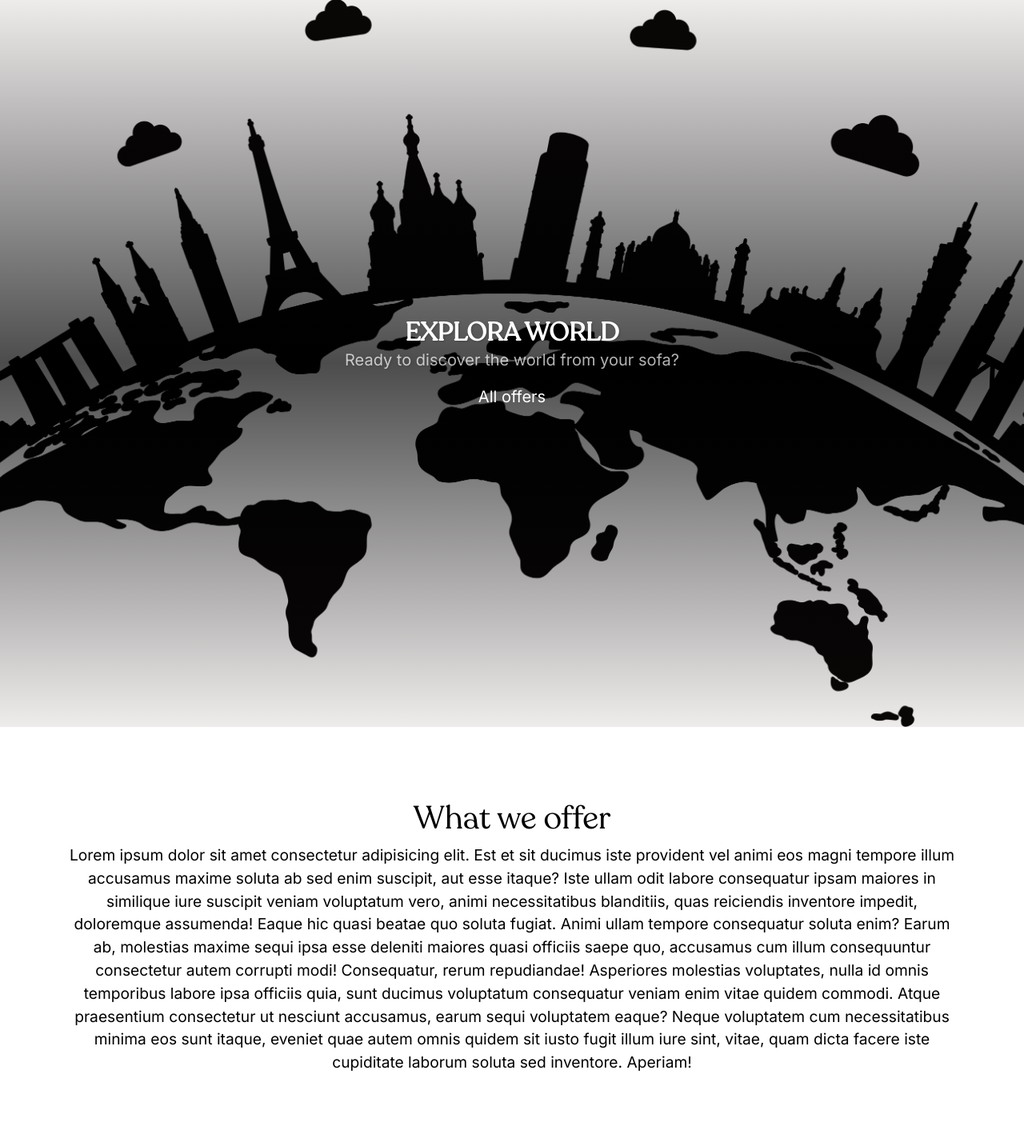
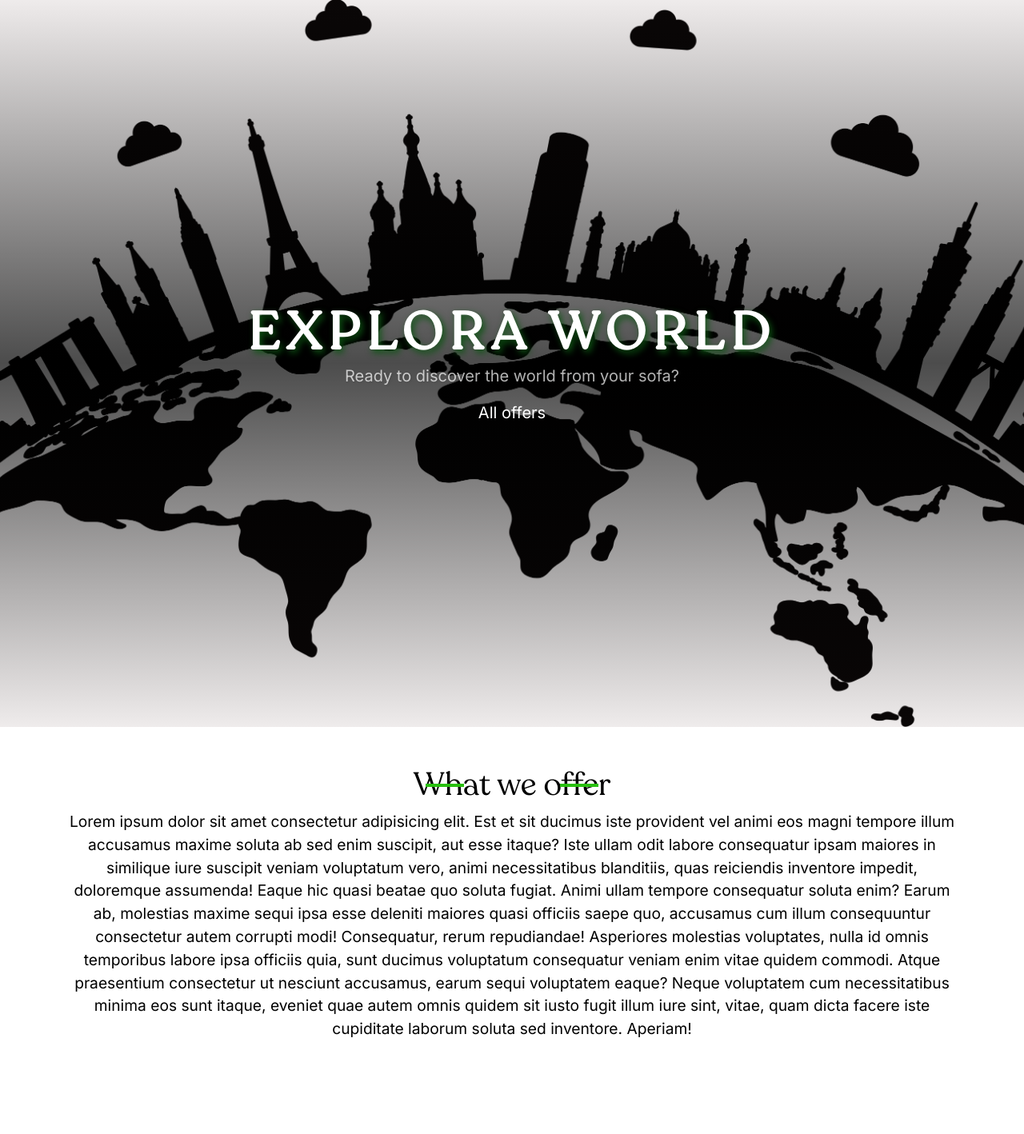
Before and after one commit to anjacquemin/rails_explora_world, a Rails app: page / in a window 1280 px wide. Shown: the part 67-1485 px from the top of the page at 80% size. Run offline with Rails 7, Linux system fonts and the light colour scheme; style sheets or scripts are compiled from the project's sources; parts of the project's set-up code (start-up, migrations or seed data) failed here and were passed over; some libraries are stand-ins or nearby versions.

Commit message:
pitite riviou pas ouf

```diff
--- a/app/assets/stylesheets/components/_banner.scss
+++ b/app/assets/stylesheets/components/_banner.scss
@@ -19,9 +19,11 @@
     margin: 0;
     color: white;
     text-shadow: 1px 1px 3px rgba(0,0,0,0.2);
-    font-size: 32px;
+    font-size: 65px;
     font-weight: bold;
     text-align: center;
+    letter-spacing: 9px;
+    text-shadow: 3px 4px 9px rgb(11, 83, 17);
   }
 
   p {
@@ -57,5 +59,30 @@
   background-color: white;
   color: black;
   text-align: center;
+  padding-bottom: 70px;
+  border-bottom: 1px solid black;
+}
 
+.section-title {
+  position: relative;
+
+  &::before {
+    content: "";
+    width: 48px;
+    height: 4px;
+    background-color: #29c00f;
+    position: absolute;
+    right: 450px;
+    top: 23px;
+  }
+
+  &::after {
+    content: "";
+    width: 48px;
+    height: 4px;
+    background-color: #29c00f;
+    position: absolute;
+    left: 450px;
+    top: 23px;
+  }
 }
--- a/app/assets/stylesheets/components/_cards.scss
+++ b/app/assets/stylesheets/components/_cards.scss
@@ -14,11 +14,12 @@
 .cards-hp{
   display: grid;
   grid-template-columns: 1fr 1fr 1fr;
-  grid-gap: 16px;
+  grid-gap: 30px;
 }
 
 .card-hp-category {
-  height: 30vh;
+  height: 20vh;
+  width: 300px;
   border-radius: 6px;
   background-size:contain;
   background-position: center;
@@ -26,12 +27,34 @@
   color: white;
   text-align: center;
   font-size: large;
+  transition:all ease 1s;
+  margin-bottom: 20px;
+
+  &:hover {
+    transform: scale(1.1);
+    box-shadow: 20px 8px 12px rgb(66, 58, 58);
+  }
 
   p {
     font-size: medium;
     margin-top: 70px;
   }
 }
+
+.card-review {
+  height: 30vh;
+  width: 400px;
+  background-size:cover;
+  background-repeat: no-repeat;
+  // background: none;
+  transform: rotate(10deg);
+  border-radius: 10px;
+  margin-left: 150px;
+
+}
+
+
+
 // Smallest device
 @media (min-width: 100px) and (max-width: 575px) {
   .cards {
--- a/app/assets/stylesheets/components/_reviews.scss
+++ b/app/assets/stylesheets/components/_reviews.scss
@@ -1,8 +1,19 @@
 .review {
   display: flex;
   color: black;
-  justify-content: center;
-  border-top: 1px solid black;
+  justify-content: space-between;
   padding: 20px;
   text-align: center;
+  background-color: white;
+  margin-top: 100px;
+  margin-bottom: 100px;
+
+  h2 {
+    font-size: 50px;
+    font-weight: bold;
+  }
+
+  h3 {
+    font-size: 20px;
+  }
 }
--- a/app/views/pages/home.html.erb
+++ b/app/views/pages/home.html.erb
@@ -5,51 +5,51 @@
     <%= link_to "All offers", offers_path %>
   </div>
 </div>
-<div class="homepage">
 <div class="container">
-    <h1>What we offer</h1>
+  <div class="homepage py-5">
+    <h1 class="section-title">What we offer</h1>
     <p>Lorem ipsum dolor sit amet consectetur adipisicing elit. Est et sit ducimus iste provident vel animi eos magni tempore illum accusamus maxime soluta ab sed enim suscipit, aut esse itaque?
     Iste ullam odit labore consequatur ipsam maiores in similique iure suscipit veniam voluptatum vero, animi necessitatibus blanditiis, quas reiciendis inventore impedit, doloremque assumenda! Eaque hic quasi beatae quo soluta fugiat.
     Animi ullam tempore consequatur soluta enim? Earum ab, molestias maxime sequi ipsa esse deleniti maiores quasi officiis saepe quo, accusamus cum illum consequuntur consectetur autem corrupti modi! Consequatur, rerum repudiandae!
     Asperiores molestias voluptates, nulla id omnis temporibus labore ipsa officiis quia, sunt ducimus voluptatum consequatur veniam enim vitae quidem commodi. Atque praesentium consectetur ut nesciunt accusamus, earum sequi voluptatem eaque?
     Neque voluptatem cum necessitatibus minima eos sunt itaque, eveniet quae autem omnis quidem sit iusto fugit illum iure sint, vitae, quam dicta facere iste cupiditate laborum soluta sed inventore. Aperiam!</p>
   </div>
-</div>
-<div class="category">
+  <div class="category py-5">
     <div class="cards-hp m-2 mt-O">
-    <div class="container">
+      <div class="d-flex flex-column justify-content-start align-items-center">
         <div class="card-hp-category" style="background-image: linear-gradient(rgba(0,0,0,0.3), rgba(0,0,0,0.3)), url(https://cdn-icons-png.flaticon.com/512/223/223351.png)">
           <h3 class="title"><h3>MUSEUMS</h3>
-        <p>Lorem ipsum, dolor sit amet consectetur adipisicing elit. Tenetur voluptatibus maiores ipsa laudantium totam magnam ducimus deserunt eos minima! Ea culpa neque impedit repellat a quidem dignissimos itaque, sapiente veniam.</p>
+          <%# <p>Lorem ipsum, dolor sit amet consectetur adipisicing elit. Tenetur voluptatibus maiores ipsa laudantium totam magnam ducimus deserunt eos minima! Ea culpa neque impedit repellat a quidem dignissimos itaque, sapiente veniam.</p> %>
           <%# <p><%= link_to "See more", offer_path(offer)</p>  %>
         </div>
         <p>You can't afford to travel the world to see all the famous museums? Don't panic, and enjoy them all from your home!</p>
       </div>
-    <div class="container">
+      <div class="d-flex flex-column justify-content-start align-items-center">
         <div class="card-hp-category" style="background-image: linear-gradient(rgba(0,0,0,0.3), rgba(0,0,0,0.3)), url(https://cdn-icons-png.flaticon.com/512/185/185342.png)">
           <h3 class="title"><h3>MONUMENTS</h3>
-        <p>Lorem ipsum, dolor sit amet consectetur adipisicing elit. Tenetur voluptatibus maiores ipsa laudantium totam magnam ducimus deserunt eos minima! Ea culpa neque impedit repellat a quidem dignissimos itaque, sapiente veniam.</p>
+          <%# <p>Lorem ipsum, dolor sit amet consectetur adipisicing elit. Tenetur voluptatibus maiores ipsa laudantium totam magnam ducimus deserunt eos minima! Ea culpa neque impedit repellat a quidem dignissimos itaque, sapiente veniam.</p> %>
           <%# <p><%= link_to "See more", offer_path(offer)</p>  %>
         </div>
         <p>The Taj Mahal? The Eiffel Tower? The Golden Gate? Enjoy them all from home!</p>
       </div>
-    <div class="container">
+      <div class="d-flex flex-column justify-content-start align-items-center">
         <div class="card-hp-category" style="background-image: linear-gradient(rgba(0,0,0,0.3), rgba(0,0,0,0.3)), url(https://icon-library.com/images/icon-for-house/icon-for-house-6.jpg)">
           <h3 class="title"><h3>NEIGHBORHOODS</h3>
-        <p>Lorem ipsum, dolor sit amet consectetur adipisicing elit. Tenetur voluptatibus maiores ipsa laudantium totam magnam ducimus deserunt eos minima! Ea culpa neque impedit repellat a quidem dignissimos itaque, sapiente veniam.</p>
+          <%# <p>Lorem ipsum, dolor sit amet consectetur adipisicing elit. Tenetur voluptatibus maiores ipsa laudantium totam magnam ducimus deserunt eos minima! Ea culpa neque impedit repellat a quidem dignissimos itaque, sapiente veniam.</p> %>
           <%# <p><%= link_to "See more", offer_path(offer)</p>  %>
         </div>
         <p>Ever wanted to discover the streets of Paris, or Mexico ? Discover all famous neighborhood in live visit!</p>
       </div>
     </div>
   </div>
-<div class="review">
-  <div class="container">
+  <div class="review py-5">
+    <div class="">
       <h2>"BEST EXPERIENCE EVER"</h2>
-  <h3>Lorem ipsum, dolor sit amet consectetur adipisicing elit. Repellat sed ratione quae esse, vero aut, quo, ipsa quia maiores magni itaque expedita ea nostrum explicabo velit nobis eligendi architecto sint.</h3>
+      <h3>"Lorem ipsum, dolor sit amet consectetur adipisicing elit. Repellat sed ratione quae esse, vero aut, quo, ipsa quia maiores magni itaque expedita ea nostrum explicabo velit nobis eligendi architecto sint."</h3>
     </div>
-  <div class="container">
-    <div class="card-hp-category" style="background-image: linear-gradient(rgba(0,0,0,0.3), rgba(0,0,0,0.3)), url(https://icon-library.com/images/icon-for-house/icon-for-house-6.jpg)">
+    <div class="">
+      <div class="card-review" style="background-image: linear-gradient(rgba(0,0,0,0), rgba(0,0,0,0)), url(https://ak.picdn.net/shutterstock/videos/1024420484/thumb/1.jpg)">
+      </div>
     </div>
   </div>
 </div>
```
Lines whose indentation alone changed are shown as unchanged.
